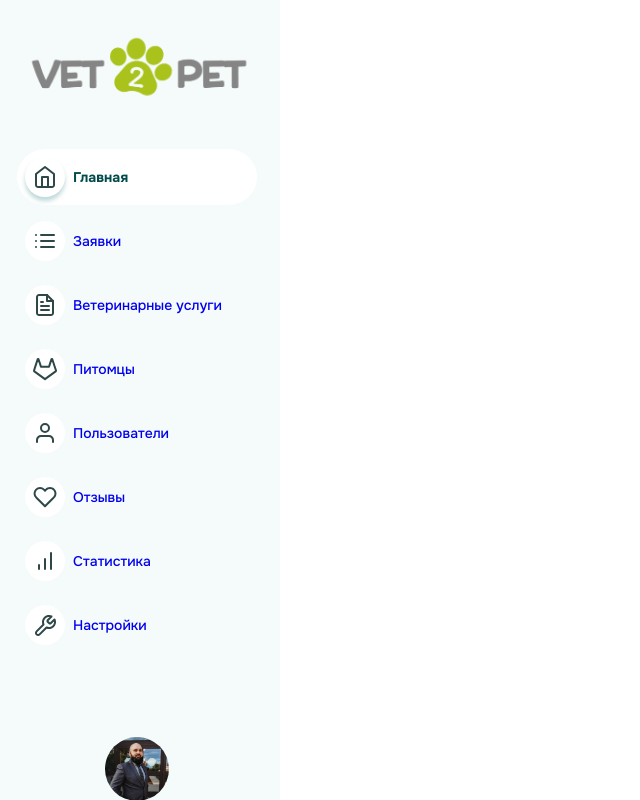
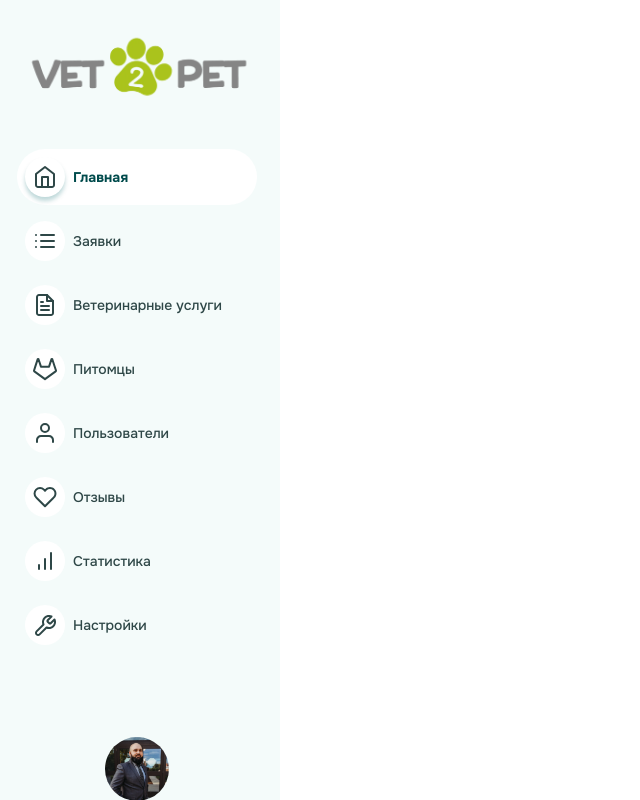
Before and after one commit to arkadykorsakov/vet2pet, a Vue app: page / in a window 1280 px wide. Shown: the whole page, without its empty margins (0-640 px from the left). Built offline with nearby package versions, Linux system fonts and the light colour scheme.

Commit message:
add color for links sidebar

```diff
--- a/src/components/AppSidebar.vue
+++ b/src/components/AppSidebar.vue
@@ -160,6 +160,7 @@ export default {
   -webkit-border-radius: 30px;
   -moz-border-radius: 30px;
   border-radius: 30px;
+  color: var(--secondary);
 }
 
 :deep(.menu__link svg *) {
```
